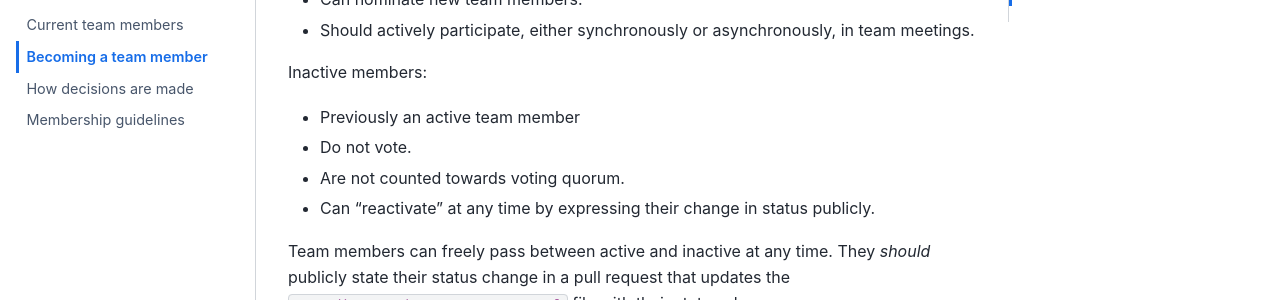
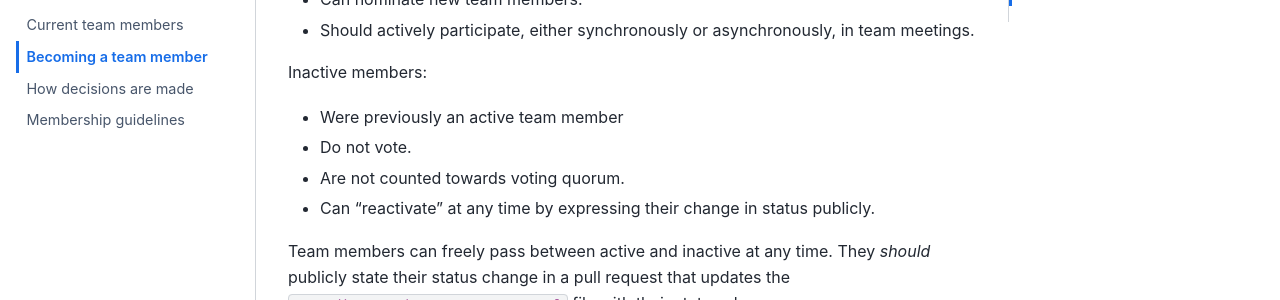
Before and after one commit to jupyter-server/team-compass, a Sphinx documentation site: the page built from docs/team/becoming-member.md, in a window 1280 px wide and 900 px high, scrolled down 468 px. Shown: the part 153-453 px from the top of the window. Built offline with Sphinx 7.4.7 and the Sphinx Book theme 1.1.4, drawn with Linux system fonts in a browser that asks for light colours.

Commit message:
Update docs/team/becoming-member.md
Co-authored-by: Steven Silvester <steven.silvester@gmail.com>

```diff
--- a/docs/team/becoming-member.md
+++ b/docs/team/becoming-member.md
@@ -20,7 +20,7 @@ Active members:
 
 Inactive members:
 
-* Previously an active team member
+* Were previously an active team member
 * Do not vote.
 * Are not counted towards voting quorum.
 * Can "reactivate" at any time by expressing their change in status publicly.
```
